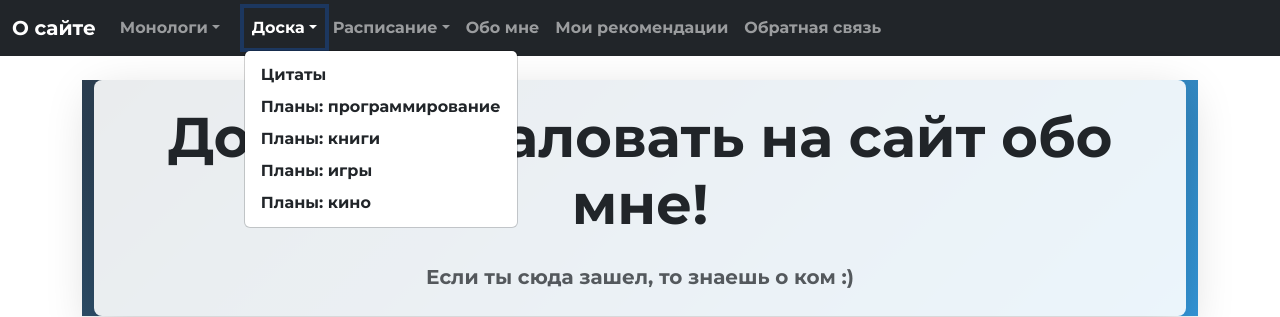
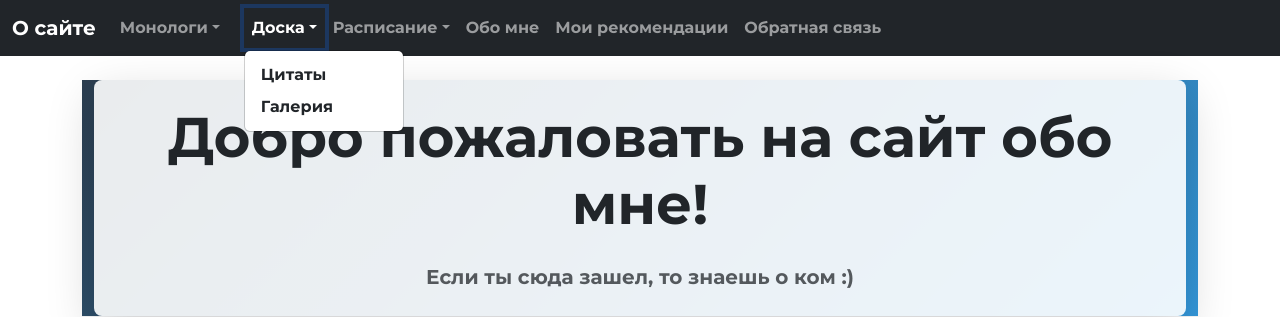
Before and after one commit to Maxim-hub296/MyCardBoardBox, a Flask app: page / in a window 1280 px wide, after a click on "Доска". Shown: the top 317 px of the page. Run offline with Flask 3, Linux system fonts and the light colour scheme.

Commit message:
Небольшое изменение navbar

```diff
--- a/app/templates/base.html
+++ b/app/templates/base.html
@@ -44,10 +44,7 @@
                     <a class="nav-link dropdown-toggle" href="#" role="button" data-bs-toggle="dropdown">Доска</a>
                     <ul class="dropdown-menu">
                         <li><a class="dropdown-item" href="/quotes">Цитаты</a></li>
-                        <li><a class="dropdown-item" href="#">Планы: программирование</a></li>
-                        <li><a class="dropdown-item" href="#">Планы: книги</a></li>
-                        <li><a class="dropdown-item" href="#">Планы: игры</a></li>
-                        <li><a class="dropdown-item" href="#">Планы: кино</a></li>
+                        <li><a class="dropdown-item" href="/gallery">Галерия</a></li>
                     </ul>
                 </li>
 
```
